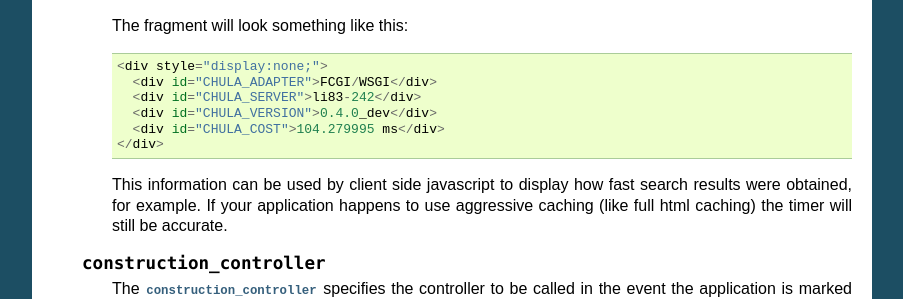
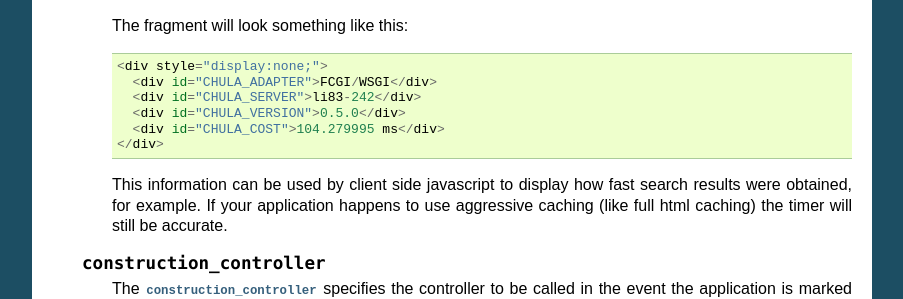
Before and after one commit to jmcfarlane/chula, a Sphinx documentation site: the page built from docs/library/config.rst, in a window 1280 px wide and 900 px high, scrolled down 1343 px. Shown: the part 154-453 px from the top of the window, without its empty margins (198-1101 px from the left). Built offline with Sphinx 7.4.7, drawn with Linux system fonts in a browser that asks for light colours.

Commit message:
Updates to support backported python-2.5 builds

```diff
--- a/docs/changelog.rst
+++ b/docs/changelog.rst
@@ -16,7 +16,7 @@ Chula v0.5.0 (dev)
 * Added support for Setuptools.  This results in Chula being
   installable via easy_install.
 
-:Documentation: `Chula-0.5.0_dev </0.5.0_dev>`_
+:Documentation: `Chula-0.5.0.dev </0.5.0.dev>`_
 :Source: http://github.com/jmcfarlane/chula
 
 Chula v0.4.0
--- a/docs/library/config.rst
+++ b/docs/library/config.rst
@@ -107,7 +107,7 @@ understand now are the :attr:`Config.classpath` and
        <div style="display:none;">
          <div id="CHULA_ADAPTER">FCGI/WSGI</div>
          <div id="CHULA_SERVER">li83-242</div>
-         <div id="CHULA_VERSION">0.4.0_dev</div>
+         <div id="CHULA_VERSION">0.5.0</div>
          <div id="CHULA_COST">104.279995 ms</div>
        </div>
 
```
Also changed, not shown: 3 other files.
